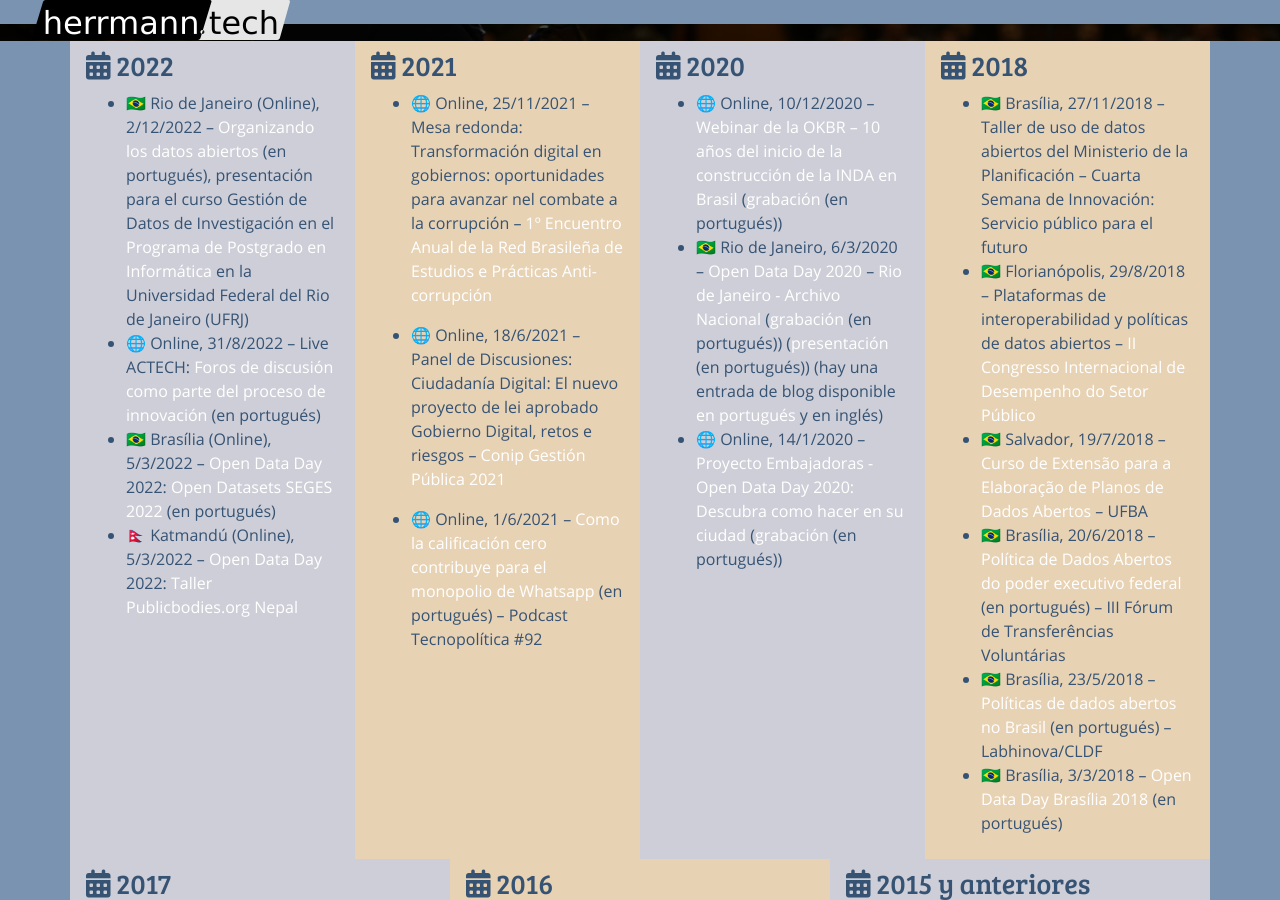
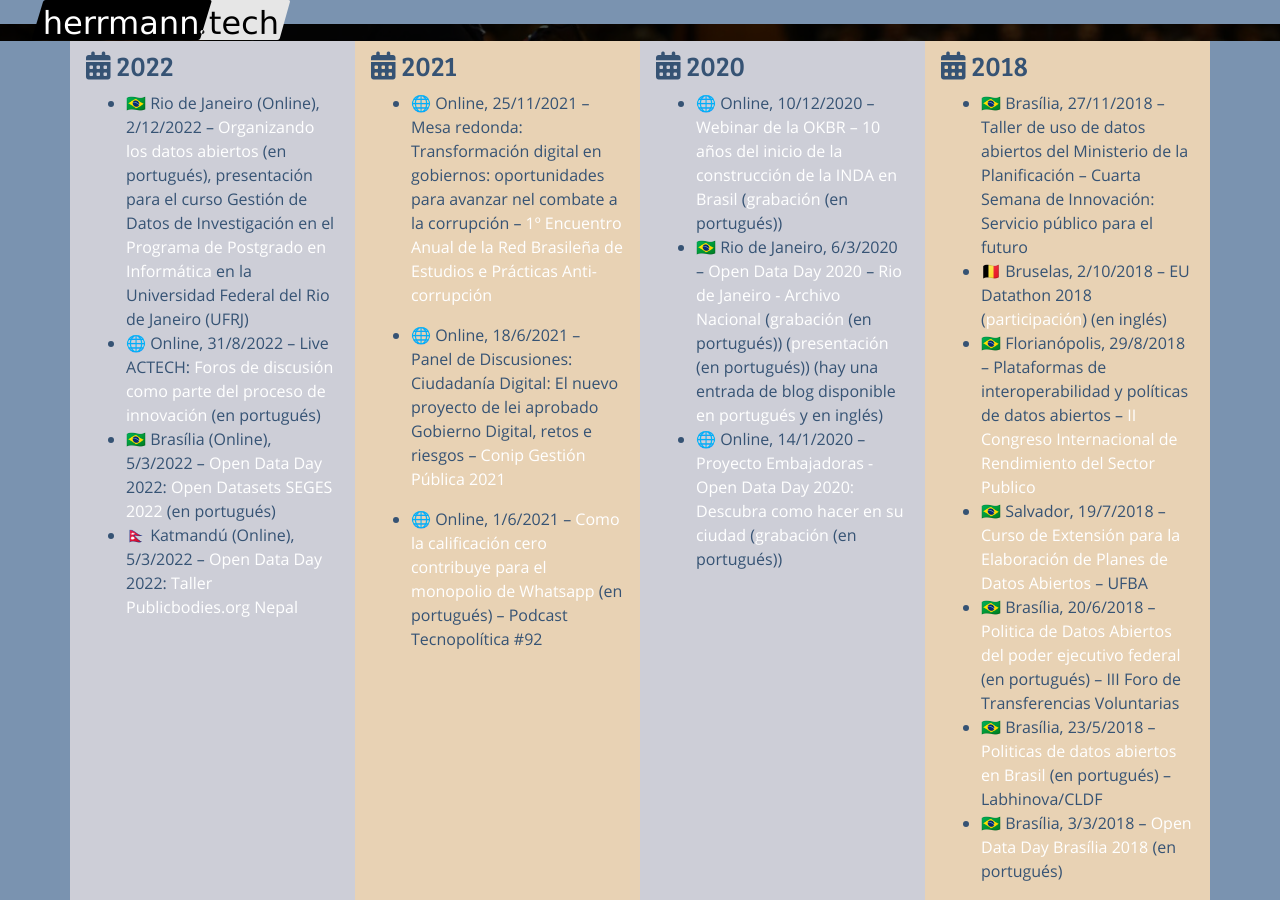
Before and after one commit to augusto-herrmann/augusto-herrmann.github.io, a Jekyll site: the page built from es/index.md, in a window 1280 px wide and 900 px high, scrolled down 2251 px. Built offline with Jekyll 4.4.1, drawn with Linux system fonts in a browser that asks for light colours.

Commit message:
Add EU Datathon 2018

```diff
--- a/es/index.md
+++ b/es/index.md
@@ -187,12 +187,26 @@
 
 ### *﻿*{: .far .fa-calendar-alt} 2018
 
-* 🇧🇷 Brasília, 27/11/2018 -- Taller de uso de datos abiertos del Ministerio de la Planificación -- Cuarta Semana de Innovación: Servicio público para el futuro
-* 🇧🇷 Florianópolis, 29/8/2018 -- Plataformas de interoperabilidad y políticas de datos abiertos -- [II Congresso Internacional de Desempenho do Setor Público](http://cidesp.com.br/index.php/Icidesp/index/pages/view/2cidesp-programacao)
-* 🇧🇷 Salvador, 19/7/2018 -- [Curso de Extensão para a Elaboração de Planos de Dados Abertos](http://www.adm.ufba.br/pt-br/noticia/curso-extensao-plano-dados-abertos) -- UFBA
-* 🇧🇷 Brasília, 20/6/2018 -- [Política de Dados Abertos do poder executivo federal](https://www.slideshare.net/AugustoHerrmannBatis/poltica-de-dados-abertos-do-poder-executivo-federal-102729913) (en portugués) -- III Fórum de Transferências Voluntárias
-* 🇧🇷 Brasília, 23/5/2018 -- [Políticas de dados abertos no Brasil](https://www.slideshare.net/AugustoHerrmannBatis/polticas-de-dados-abertos) (en portugués) -- Labhinova/CLDF
-* 🇧🇷 Brasília, 3/3/2018 -- [Open Data Day Brasília 2018](https://www.youtube.com/watch?v=Hl7vyxqKQEY) (en portugués)
+* 🇧🇷 Brasília, 27/11/2018 -- Taller de uso de datos abiertos del Ministerio
+  de la Planificación -- Cuarta Semana de Innovación: Servicio público para
+  el futuro
+* 🇧🇪 Bruselas, 2/10/2018 -- EU Datathon 2018
+  ([participación](https://youtu.be/3fPfl7ZBWl8?t=4915))
+  (en inglés)
+* 🇧🇷 Florianópolis, 29/8/2018 -- Plataformas de interoperabilidad y políticas
+  de datos abiertos --
+  [II Congreso Internacional de Rendimiento del Sector Publico](http://cidesp.com.br/index.php/Icidesp/index/pages/view/2cidesp-programacao)
+* 🇧🇷 Salvador, 19/7/2018 --
+  [Curso de Extensión para la Elaboración de Planes de Datos Abiertos](http://www.adm.ufba.br/pt-br/noticia/curso-extensao-plano-dados-abertos)
+  -- UFBA
+* 🇧🇷 Brasília, 20/6/2018 --
+  [Politica de Datos Abiertos del poder ejecutivo federal](https://www.slideshare.net/AugustoHerrmannBatis/poltica-de-dados-abertos-do-poder-executivo-federal-102729913)
+  (en portugués) -- III Foro de Transferencias Voluntarias
+* 🇧🇷 Brasília, 23/5/2018 --
+  [Politicas de datos abiertos en Brasil](https://www.slideshare.net/AugustoHerrmannBatis/polticas-de-dados-abertos) (en portugués) -- Labhinova/CLDF
+* 🇧🇷 Brasília, 3/3/2018 --
+  [Open Data Day Brasília 2018](https://www.youtube.com/watch?v=Hl7vyxqKQEY)
+  (en portugués)
 
 </div>
 </div>
```
Also changed, not shown: de/index.md (+3 -0 lines), en/index.md (+19 -6 lines), pt/index.md (+19 -6 lines).
